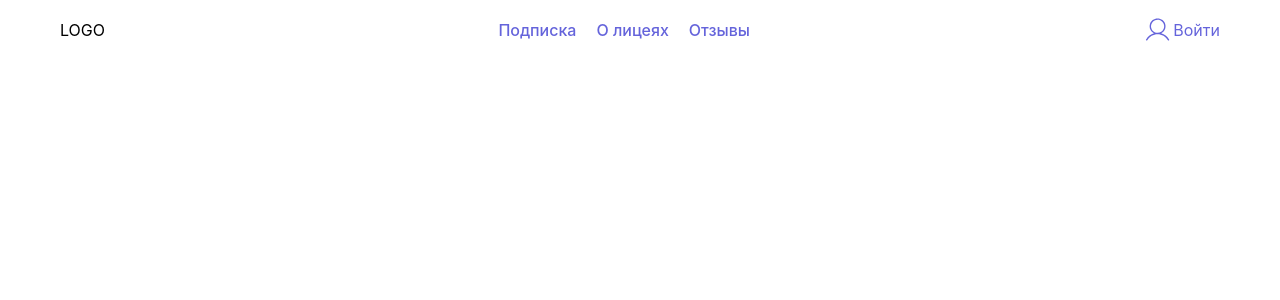
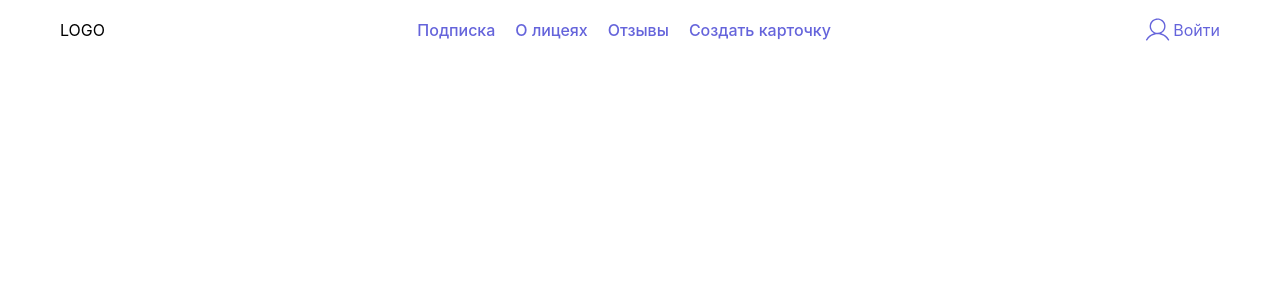
Before and after one commit to MariaGrom/zoomath, a React (Create React App) app: page / in a window 1280 px wide. Shown: the top 300 px of the page. Built offline with nearby package versions, Linux system fonts and the light colour scheme.

Commit message:
add link for create card in header

```diff
--- a/src/components/Header/Header.jsx
+++ b/src/components/Header/Header.jsx
@@ -1,7 +1,7 @@
-import React from 'react';
-import styles from './Header.module.scss';
-import { Link } from 'react-router-dom';
-import IconUser from '../../img/user-login.svg'
+import React from "react";
+import styles from "./Header.module.scss";
+import { Link } from "react-router-dom";
+import IconUser from "../../img/user-login.svg";
 
 function Header() {
   return (
@@ -10,12 +10,24 @@ function Header() {
         <div className={styles.logo}>LOGO</div>
         <nav>
           <ul className={styles.list}>
-                        <li><a href='#'>Подписка</a></li>
-                        <li><a href='#'>О лицеях</a></li>
-                        <li><a href='#'>Отзывы</a></li>
+            <li>
+              <a href="#">Подписка</a>
+            </li>
+            <li>
+              <a href="#">О лицеях</a>
+            </li>
+            <li>
+              <a href="#">Отзывы</a>
+            </li>
+            <li>
+              <Link to="/createcard">Создать карточку</Link>
+            </li>
           </ul>
         </nav>
-                <Link to='/signin' className={styles.btn_login}><img src={IconUser} alt='userLogin' className={styles.icon_user} />Войти</Link>
+        <Link to="/signin" className={styles.btn_login}>
+          <img src={IconUser} alt="userLogin" className={styles.icon_user} />
+          Войти
+        </Link>
       </div>
     </section>
   );
```
Lines whose indentation alone changed are shown as unchanged.
